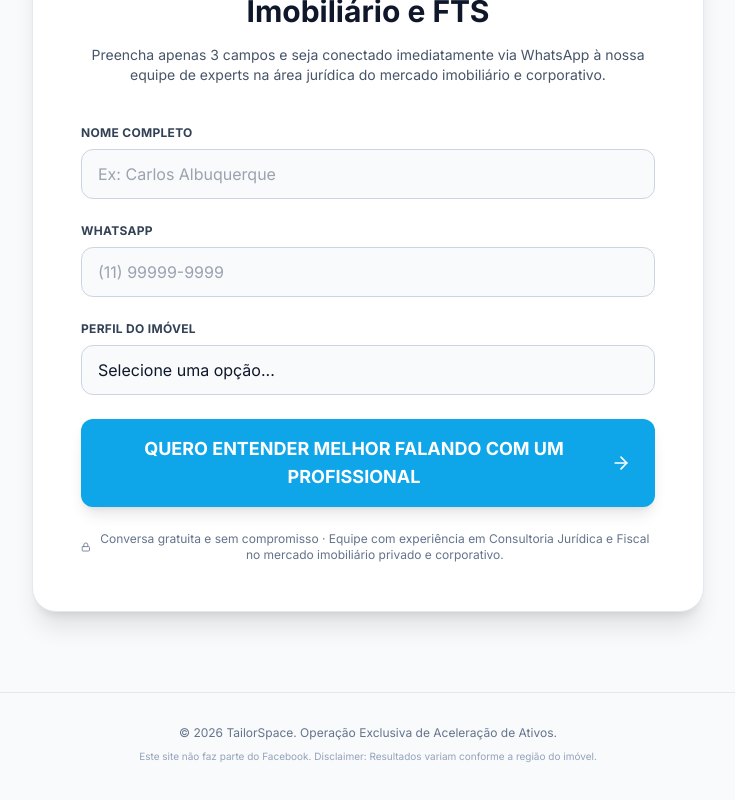
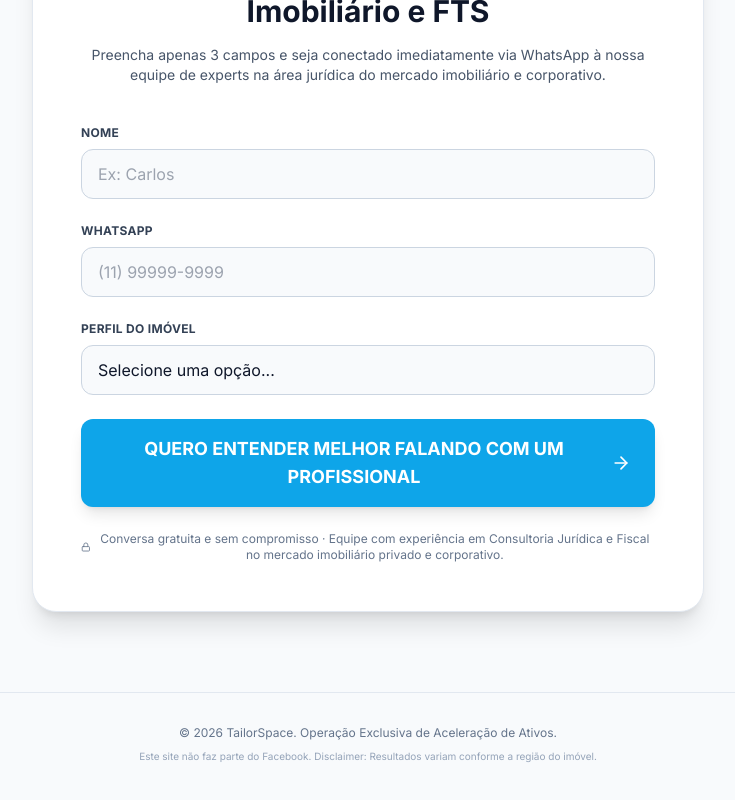
Before and after one commit to aleandrade926/tailorspace-app, a React (Vite) app: page /proprietario in a window 1280 px wide. Shown: the part 2998-3798 px from the top of the page, without its empty margins (272-1007 px from the left). Built offline with nearby package versions, Linux system fonts and the light colour scheme.

Commit message:
fix(ux): reduce form friction by changing Nome Completo to Nome

```diff
--- a/src/pages/OwnerLandingPage.tsx
+++ b/src/pages/OwnerLandingPage.tsx
@@ -236,14 +236,14 @@ export default function OwnerLandingPage() {
 
             <form onSubmit={handleSubmit} className="space-y-6">
               <div>
-                <label className="block text-xs font-bold text-slate-700 mb-2 uppercase tracking-wide">Nome Completo</label>
+                <label className="block text-xs font-bold text-slate-700 mb-2 uppercase tracking-wide">Nome</label>
                 <input
                   type="text"
                   required
                   value={name}
                   onChange={(e) => setName(e.target.value)}
                   className="w-full bg-slate-50 border border-slate-300 rounded-xl px-4 py-3 text-slate-900 focus:ring-2 focus:ring-brand-500/50 focus:border-brand-500 outline-none transition-all"
-                  placeholder="Ex: Carlos Albuquerque"
+                  placeholder="Ex: Carlos"
                 />
               </div>
 
```
